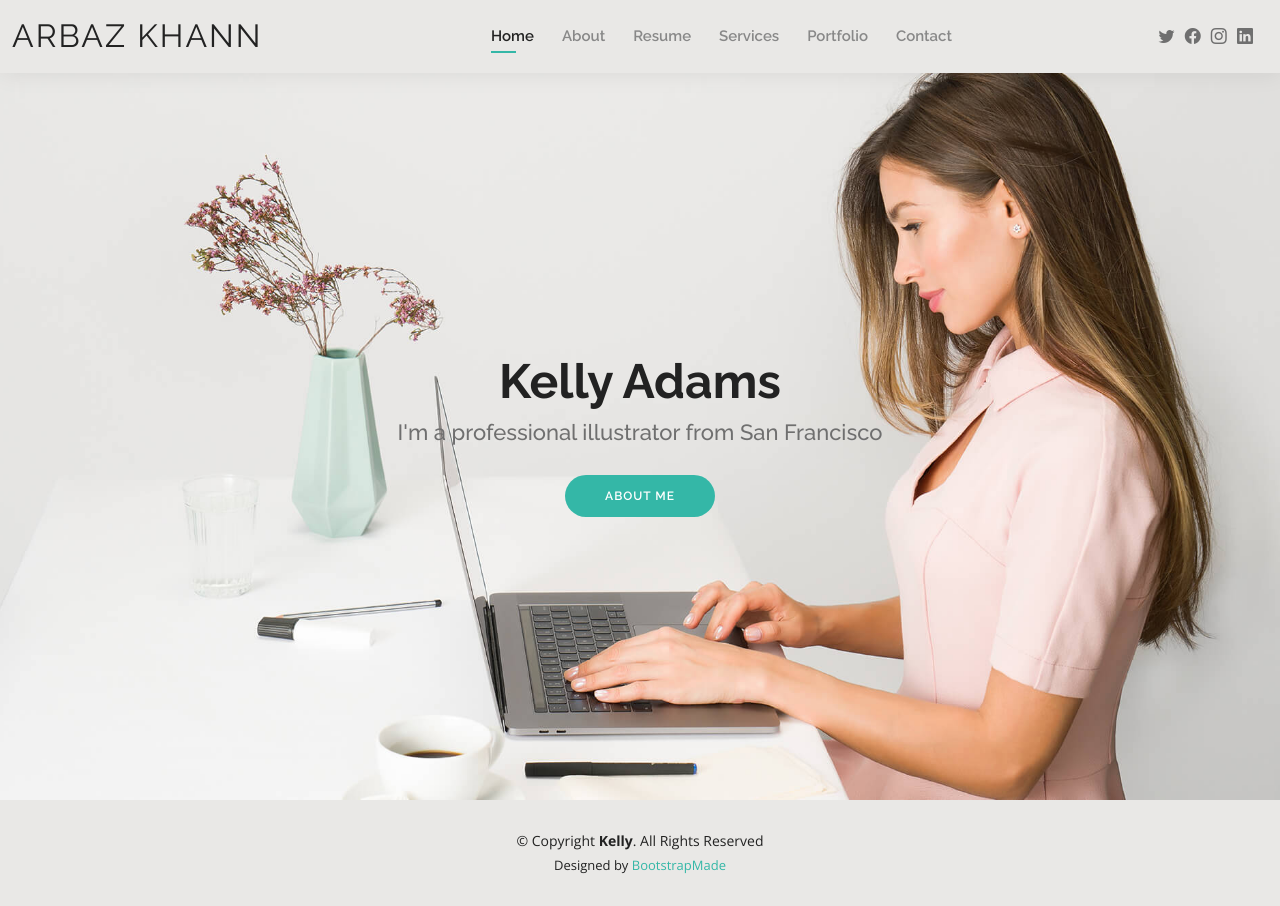
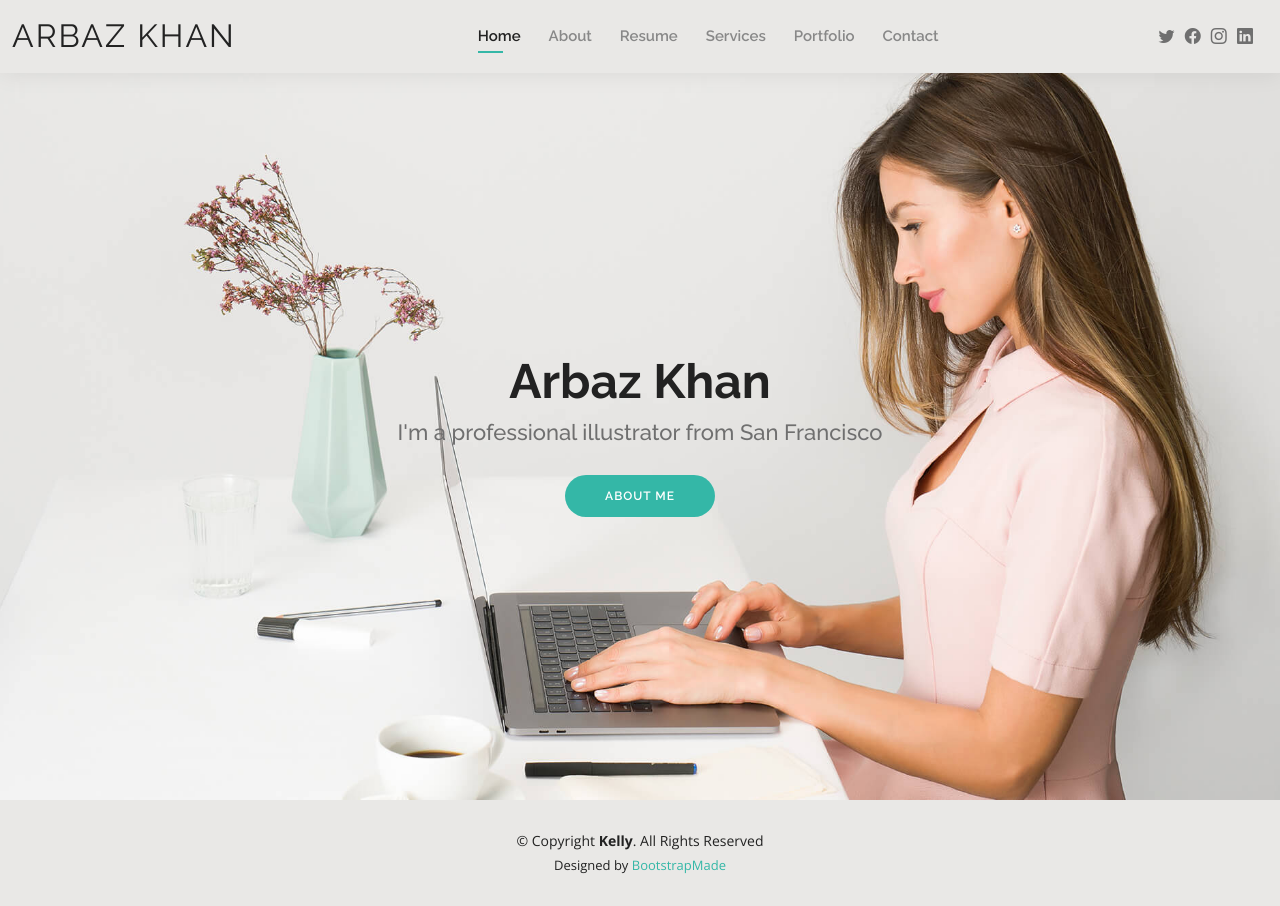
Before and after one commit to arbazkhan02/mywebsite, a plain HTML site: page index.html in a window 1280 px wide. Drawn offline with nearby package versions, Linux system fonts and the light colour scheme.

Commit message:
New edit name

```diff
--- a/index.html
+++ b/index.html
@@ -42,7 +42,7 @@
   <header id="header" class="fixed-top">
     <div class="container-fluid d-flex justify-content-between align-items-center">
 
-      <h1 class="logo me-auto me-lg-0"><a href="index.html">Arbaz Khann</a></h1>
+      <h1 class="logo me-auto me-lg-0"><a href="index.html">Arbaz Khan</a></h1>
       <!-- Uncomment below if you prefer to use an image logo -->
       <!-- <a href="index.html" class="logo"><img src="assets/img/logo.png" alt="" class="img-fluid"></a>-->
 
@@ -72,7 +72,7 @@
   <!-- ======= Hero Section ======= -->
   <section id="hero" class="d-flex align-items-center">
     <div class="container d-flex flex-column align-items-center" data-aos="zoom-in" data-aos-delay="100">
-      <h1>Kelly Adams</h1>
+      <h1>Arbaz Khan</h1>
       <h2>I'm a professional illustrator from San Francisco</h2>
       <a href="about.html" class="btn-about">About Me</a>
     </div>
```
